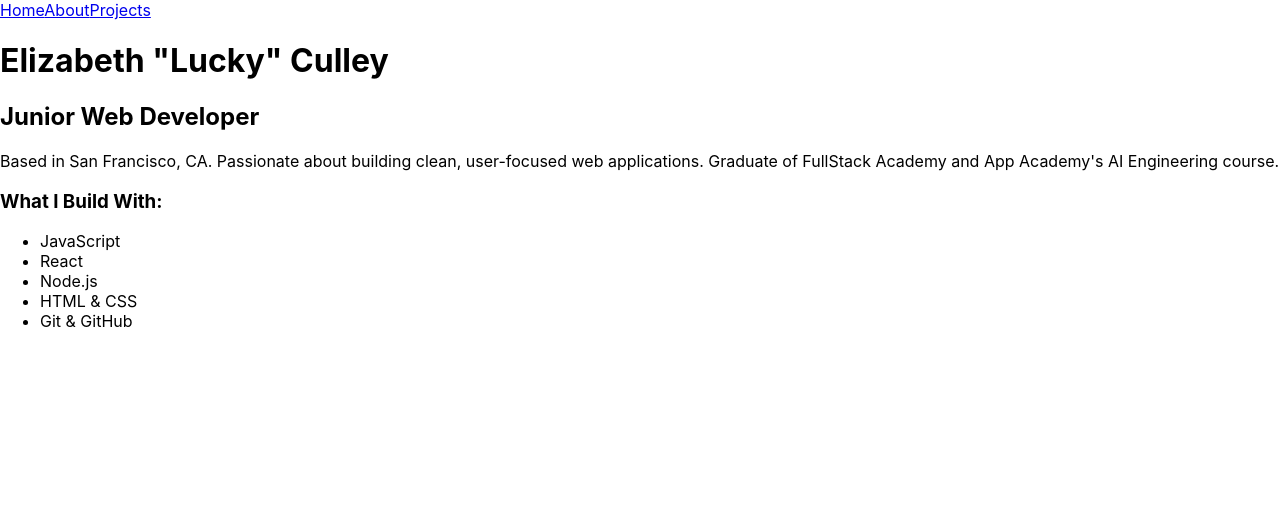
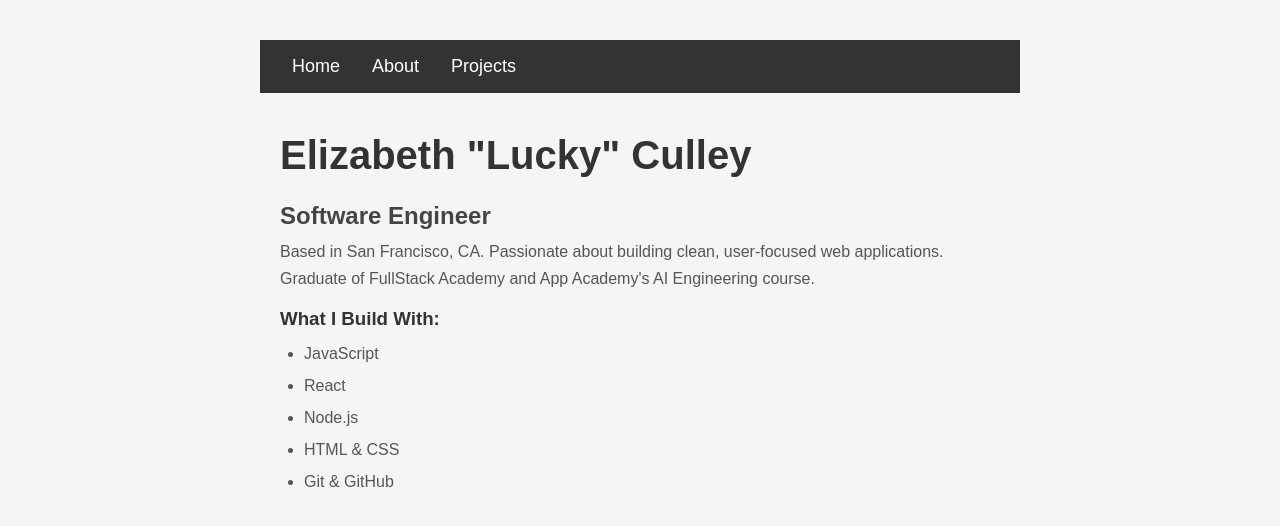
Before and after one commit to luckyparadis13/react-counter-app, a React (Create React App) app: page / in a window 1280 px wide. Shown: the top 526 px of the page. Built offline with nearby package versions, Linux system fonts and the light colour scheme.

Commit message:
Added CSS styling to portfolio

```diff
--- a/src/App.css
+++ b/src/App.css
@@ -1,38 +1,70 @@
-.App {
-  text-align: center;
+* {
+  margin: 0;
+  padding: 0;
+  box-sizing: border-box;
 }
 
-.App-logo {
-  height: 40vmin;
-  pointer-events: none;
+body {
+  font-family: Arial, sans-serif;
+  background: #f5f5f5;
+  color: #333;
 }
 
-@media (prefers-reduced-motion: no-preference) {
-  .App-logo {
-    animation: App-logo-spin infinite 20s linear;
-  }
+nav {
+  background: #333;
+  padding: 1rem 2rem;
+  display: flex;
+  gap: 2rem;
 }
 
-.App-header {
-  background-color: #282c34;
-  min-height: 100vh;
-  display: flex;
-  flex-direction: column;
-  align-items: center;
-  justify-content: center;
-  font-size: calc(10px + 2vmin);
+nav a {
   color: white;
+  text-decoration: none;
+  font-size: 18px;
 }
 
-.App-link {
-  color: #61dafb;
+nav a:hover {
+  color: #4caf50;
 }
 
-@keyframes App-logo-spin {
-  from {
-    transform: rotate(0deg);
-  }
-  to {
-    transform: rotate(360deg);
-  }
+div {
+  max-width: 800px;
+  margin: 40px auto;
+  padding: 0 20px;
 }
+
+h1 {
+  font-size: 2.5rem;
+  margin-bottom: 1rem;
+  color: #333;
+}
+
+h2 {
+  font-size: 1.5rem;
+  margin: 1.5rem 0 0.5rem;
+  color: #444;
+}
+
+p {
+  line-height: 1.7;
+  margin-bottom: 1rem;
+  color: #555;
+}
+
+ul {
+  margin: 0.5rem 0 1rem 1.5rem;
+}
+
+li {
+  line-height: 2;
+  color: #555;
+}
+
+a {
+  color: #4caf50;
+  text-decoration: none;
+}
+
+a:hover {
+  text-decoration: underline;
+}
--- a/src/App.js
+++ b/src/App.js
@@ -4,6 +4,7 @@ import UserContext from "./UserContext";
 import Home from "./pages/Home";
 import About from "./pages/About";
 import Projects from "./pages/Projects";
+import "./App.css";
 
 function App() {
   const [user] = useState({ name: "Lucky", role: "Junior Developer" });
--- a/src/pages/Home.js
+++ b/src/pages/Home.js
@@ -2,7 +2,7 @@ function Home() {
   return (
     <div>
       <h1>Elizabeth "Lucky" Culley</h1>
-      <h2>Junior Web Developer</h2>
+      <h2>Software Engineer</h2>
       <p>
         Based in San Francisco, CA. Passionate about building clean,
         user-focused web applications. Graduate of FullStack Academy and App
```
